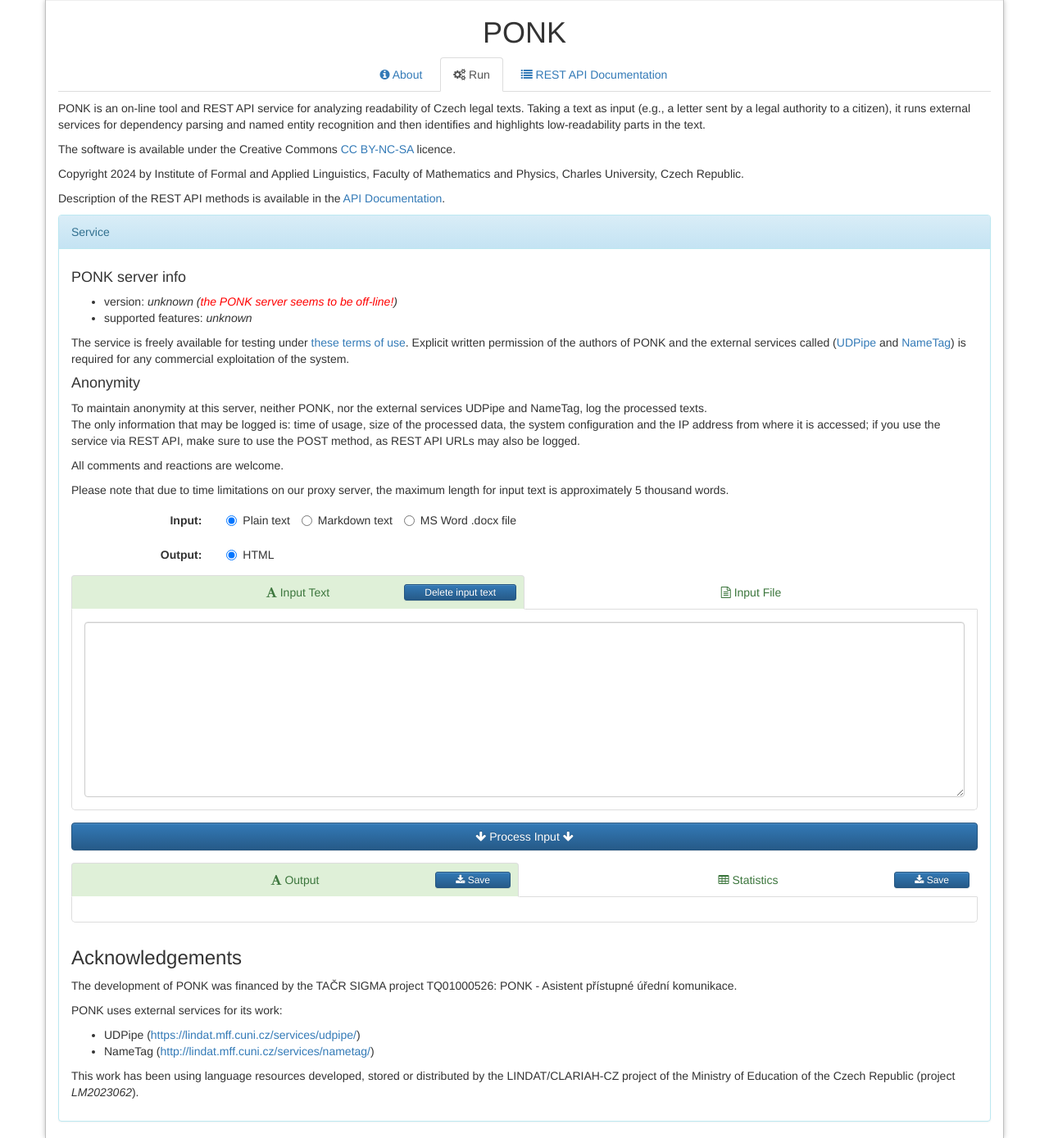
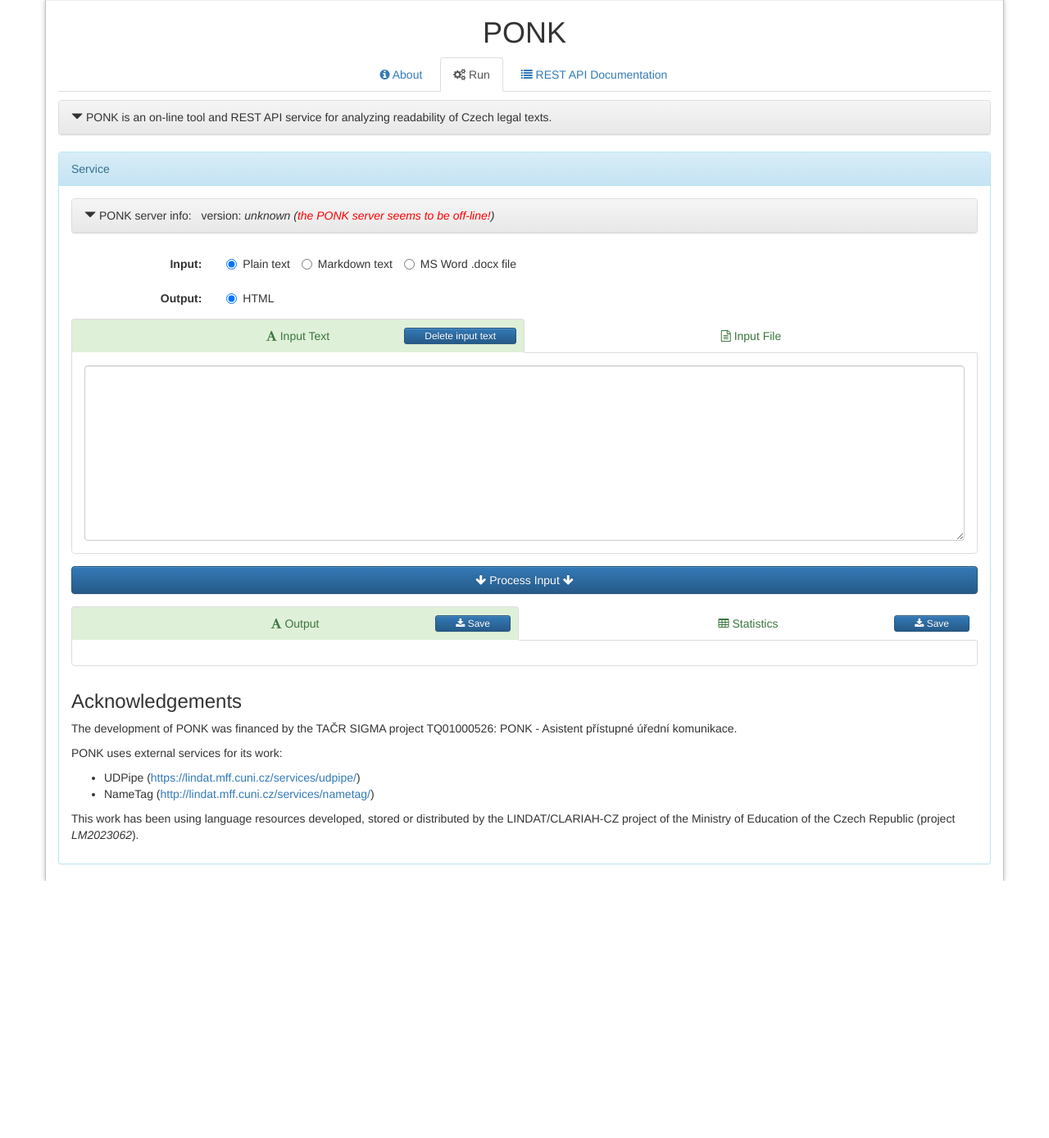
Before and after one commit to ufal/ponk, a PHP site: page /run.php in a window 1280 px wide. Shown: the whole page at 82% size. After the commit the page ends 1075 px from the top, so only its background shows below. Run offline with PHP 8.4, Linux system fonts and the light colour scheme; some libraries are stand-ins or nearby versions.

Commit message:
Towards a more compact PONK interface
git-svn-id: https://svn.ms.mff.cuni.cz/svn/ponk/projects/ponk@267 9b7822f3-4786-4c31-9c96-ea234496b5ad

```diff
--- a/html/run.php
+++ b/html/run.php
@@ -1,6 +1,4 @@
 <?php $main_page=basename(__FILE__); require('header.php') ?>
-
-<?php require('about.html') ?>
 
 <script type="text/javascript"><!--
   var input_file_content = null;
@@ -128,6 +126,10 @@
       var info = "<h4>PONK server info</h4>\n<ul><li>version: <i>" + version + "</i>\n<li>supported features: <i>" + features + "</i>\n</ul>\n";
       jQuery('#server_info').html(info).show();
       //console.log("Info: ", info);
+      var short_info = "&nbsp; version: <i>" + version + "</i>";
+      jQuery('#server_short_info').html(short_info).show();
+      //console.log("Info: ", info);
+
     }});
   }
 
@@ -270,18 +272,39 @@
 
 --></script>
 
+<div class="panel panel-default">
+  <div class="panel-heading" role="tab" id="aboutHeading">
+    <div class="collapsed" role="button" data-toggle="collapse" href="#aboutContent" aria-expanded="false" aria-controls="aboutContent">
+      <span class="glyphicon glyphicon-triangle-bottom" aria-hidden="true"></span> PONK is an on-line tool and REST API service for analyzing readability of Czech legal texts.
+    </div>
+  </div>
+  <div id="aboutContent" class="panel-collapse collapse" role="tabpanel" aria-labelledby="aboutHeading">
+
+    <?php require('about.html') ?>
+  </div>
+</div>
+
 <div class="panel panel-info">
   <div class="panel-heading">Service</div>
   <div class="panel-body">
 
-    <div id="server_info" style="display: none"></div>
+  <div class="panel panel-default">
+    <div class="panel-heading" role="tab" id="serverInfoHeading">
+      <div class="collapsed" role="button" data-toggle="collapse" href="#serverInfoContent" aria-expanded="false" aria-controls="serverInfoContent">
+        <span class="glyphicon glyphicon-triangle-bottom" aria-hidden="true"></span> PONK server info: <span id="server_short_info" style="display: none"></span>
+      </div>
+    </div>
+    <div id="serverInfoContent" class="panel-collapse collapse" role="tabpanel" aria-labelledby="serverInfoHeading">
 
-    <?php require('licence.html') ?>
+      <div id="server_info" style="display: none"></div>
 
-    <p>Please note that due to time limitations on our proxy server, the maximum length for input text is approximately 5 thousand words.</p>
+      <?php require('licence.html') ?>
 
-    <div id="error" class="alert alert-danger" style="display: none"></div>
+      <p>Please note that due to time limitations on our proxy server, the maximum length for input text is approximately 5 thousand words.</p>
 
+      <div id="error" class="alert alert-danger" style="display: none"></div>
+    </div>
+  </div>
 
     <!-- ================= OPTIONS ================ -->
 
```
